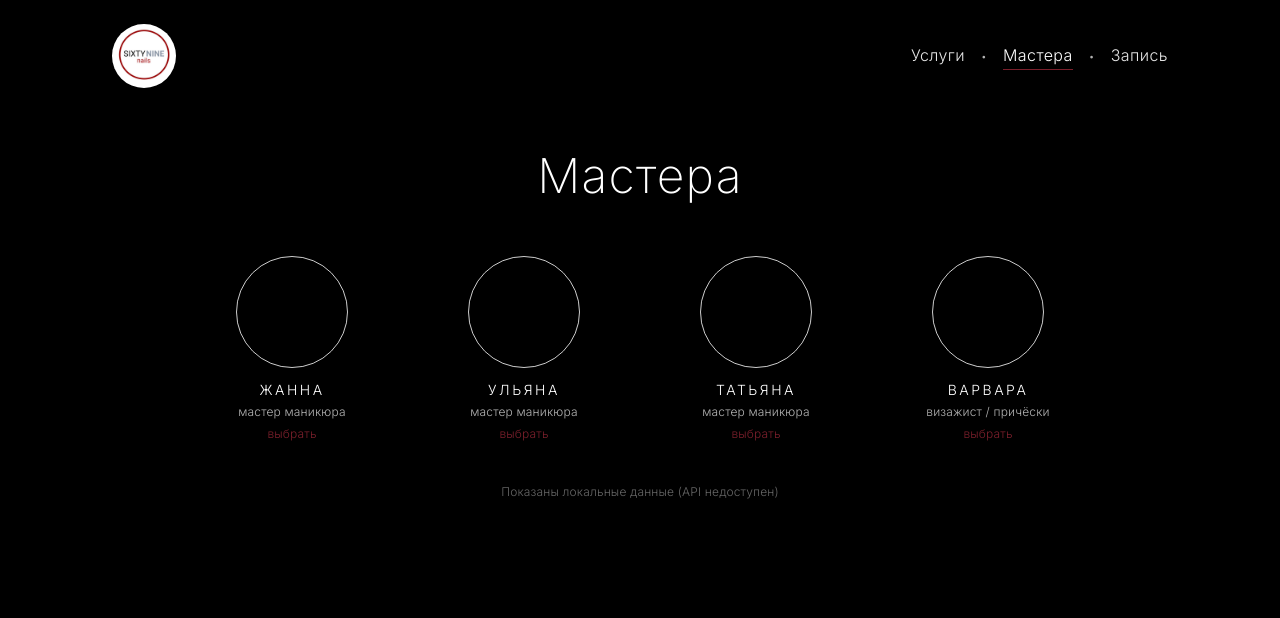
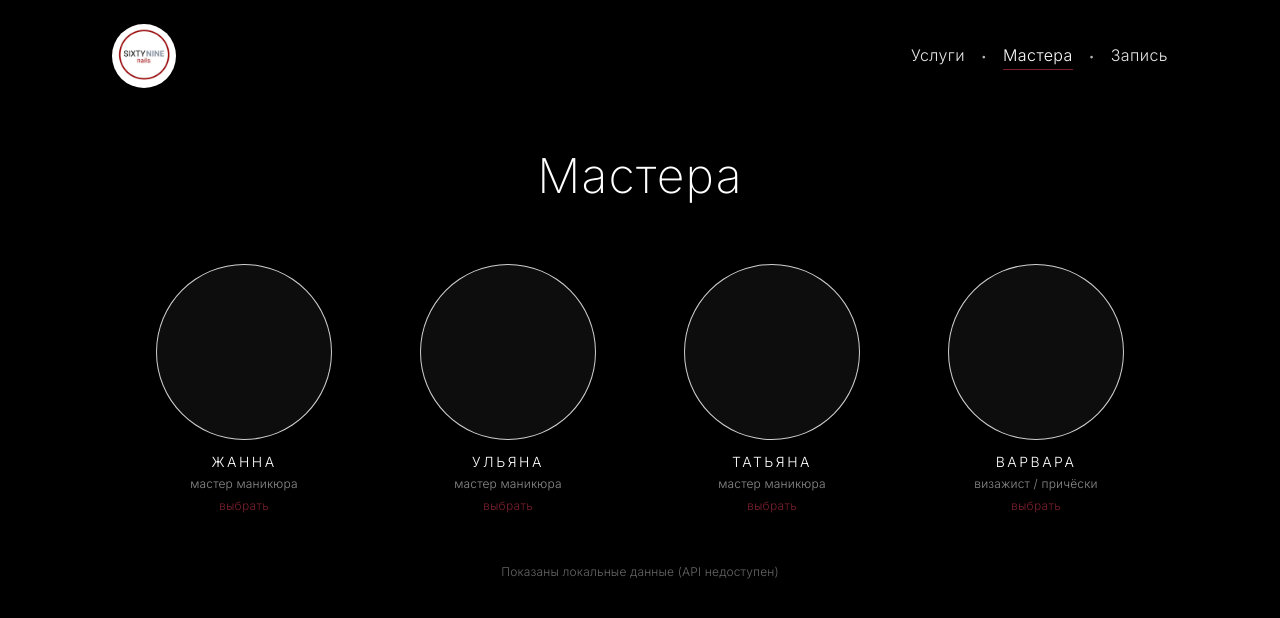
Before and after one commit to x0r1x/SixtyNineNails, a Next.js app: page /mastera in a window 1280 px wide. Shown: the top 618 px of the page. Built offline with nearby package versions, Linux system fonts and the light colour scheme; no server answers.

Commit message:
feat: mastera hybrid cards from Dikidi API
Pull name, avatar, and post (description) via beauty masters API;
large circular photos on /mastera with choose → /zapis.

```diff
--- a/app/mastera/page.tsx
+++ b/app/mastera/page.tsx
@@ -8,21 +8,23 @@ export default async function MasteraPage() {
 
   return (
     <div className="flex flex-1 flex-col items-center px-6 pb-20 pt-10">
-      <h1 className="mb-14 text-4xl font-extralight tracking-wide text-white md:text-5xl">
+      <h1 className="mb-16 text-4xl font-extralight tracking-wide text-white md:text-5xl">
         Мастера
       </h1>
-      <div className="grid w-full max-w-4xl grid-cols-2 gap-10 sm:grid-cols-4 sm:gap-8">
+      <div className="grid w-full max-w-5xl grid-cols-2 gap-x-6 gap-y-14 sm:grid-cols-4 sm:gap-x-8 sm:gap-y-12">
         {masters.map((m) => (
           <MasterCircle
             key={m.id}
             name={m.name}
             specialty={m.specialty}
+            image={m.image}
+            size="lg"
             chooseHref={"/zapis?master=" + m.id}
           />
         ))}
       </div>
       {source === "static" ? (
-        <p className="mt-10 text-xs font-light text-white/40">
+        <p className="mt-12 text-xs font-light text-white/40">
           Показаны локальные данные (API недоступен)
         </p>
       ) : null}
--- a/app/page.tsx
+++ b/app/page.tsx
@@ -28,7 +28,7 @@ export default async function HomePage() {
       <div className="mx-auto w-full max-w-3xl border-t border-white/20 px-6 pb-16 pt-10">
         <div className="grid grid-cols-2 gap-6 sm:grid-cols-4 sm:gap-6">
           {masters.map((m) => (
-            <MasterCircle key={m.id} name={m.name} showDash />
+            <MasterCircle key={m.id} name={m.name} image={m.image} showDash />
           ))}
         </div>
       </div>
--- a/components/MasterCircle.tsx
+++ b/components/MasterCircle.tsx
@@ -1,25 +1,51 @@
+import Image from "next/image";
+
 type Props = {
   name: string;
   specialty?: string;
+  image?: string;
   showDash?: boolean;
   chooseHref?: string;
+  size?: "sm" | "lg";
 };
 
 export default function MasterCircle({
   name,
   specialty,
+  image,
   showDash = false,
   chooseHref,
+  size = "sm",
 }: Props) {
+  const dim = size === "lg" ? "h-40 w-40 md:h-44 md:w-44" : "h-24 w-24 md:h-28 md:w-28";
+  const px = size === "lg" ? 176 : 112;
+
   return (
     <div className="flex flex-col items-center gap-3 text-center">
-      <div className="h-24 w-24 rounded-full border border-white/80 md:h-28 md:w-28" />
+      <div
+        className={`relative overflow-hidden rounded-full border border-white/80 bg-white/5 ${dim}`}
+      >
+        {image ? (
+          <Image
+            src={image}
+            alt={name}
+            width={px}
+            height={px}
+            className="h-full w-full object-cover"
+            unoptimized
+          />
+        ) : null}
+      </div>
       <div className="space-y-1">
-        <p className="text-xs font-light tracking-[0.18em] text-white md:text-sm">
+        <p
+          className={`font-light tracking-[0.18em] text-white ${
+            size === "lg" ? "text-xs md:text-sm" : "text-xs md:text-sm"
+          }`}
+        >
           {name}
         </p>
         {specialty ? (
-          <p className="text-[11px] font-light text-white/70 md:text-xs">
+          <p className="max-w-[10rem] text-[11px] font-light leading-snug text-white/55 md:text-xs">
             {specialty}
           </p>
         ) : null}
@@ -29,7 +55,7 @@ export default function MasterCircle({
         {chooseHref ? (
           <a
             href={chooseHref}
-            className="mt-2 inline-block text-xs font-light text-burgundy transition hover:opacity-80"
+            className="mt-2 inline-block text-xs font-light tracking-wide text-burgundy transition hover:opacity-80"
           >
             выбрать
           </a>
--- a/lib/data.ts
+++ b/lib/data.ts
@@ -1,7 +1,10 @@
 export type Master = {
   id: string;
   name: string;
+  /** Dikidi `post` — должность / описание */
   specialty: string;
+  /** Dikidi avatar `image.src` */
+  image?: string;
 };
 
 export type Service = {
--- a/lib/dikidi/beauty.ts
+++ b/lib/dikidi/beauty.ts
@@ -15,7 +15,15 @@ type BeautyMaster = {
   surname?: string;
   username?: string;
   post?: string;
+  image?: { id?: string; type?: string; src?: string } | string | null;
 };
+
+function masterImageUrl(m: BeautyMaster): string | undefined {
+  const img = m.image;
+  if (!img) return undefined;
+  if (typeof img === "string") return img || undefined;
+  return img.src || undefined;
+}
 
 async function beautyGet<T>(path: string): Promise<T> {
   const key = await getDikidiApiKey();
@@ -32,7 +40,9 @@ async function beautyGet<T>(path: string): Promise<T> {
 }
 
 function displayMasterName(m: BeautyMaster): string {
+  // Prefer given name from Dikidi for airy cards; fall back to username / full name.
   const base =
+    m.name?.trim() ||
     m.username?.trim() ||
     [m.name, m.surname].filter(Boolean).join(" ").trim() ||
     String(m.id);
@@ -60,6 +70,7 @@ export async function fetchBeautyMasters(): Promise<Master[]> {
     id: String(m.id),
     name: displayMasterName(m),
     specialty: (m.post || "").trim() || "мастер",
+    image: masterImageUrl(m),
   }));
 }
 
@@ -73,5 +84,6 @@ export async function fetchBeautyMastersForService(
     id: String(m.id),
     name: displayMasterName(m),
     specialty: (m.post || "").trim() || "мастер",
+    image: masterImageUrl(m),
   }));
 }
--- a/next.config.ts
+++ b/next.config.ts
@@ -2,6 +2,14 @@ import type { NextConfig } from "next";
 
 const nextConfig: NextConfig = {
   reactStrictMode: true,
+  images: {
+    remotePatterns: [
+      { protocol: "https", hostname: "f1.dikidi.ru", pathname: "/**" },
+      { protocol: "https", hostname: "f2.dikidi.ru", pathname: "/**" },
+      { protocol: "https", hostname: "f1.dikidi.net", pathname: "/**" },
+      { protocol: "https", hostname: "f2.dikidi.net", pathname: "/**" },
+    ],
+  },
 };
 
 export default nextConfig;
```
